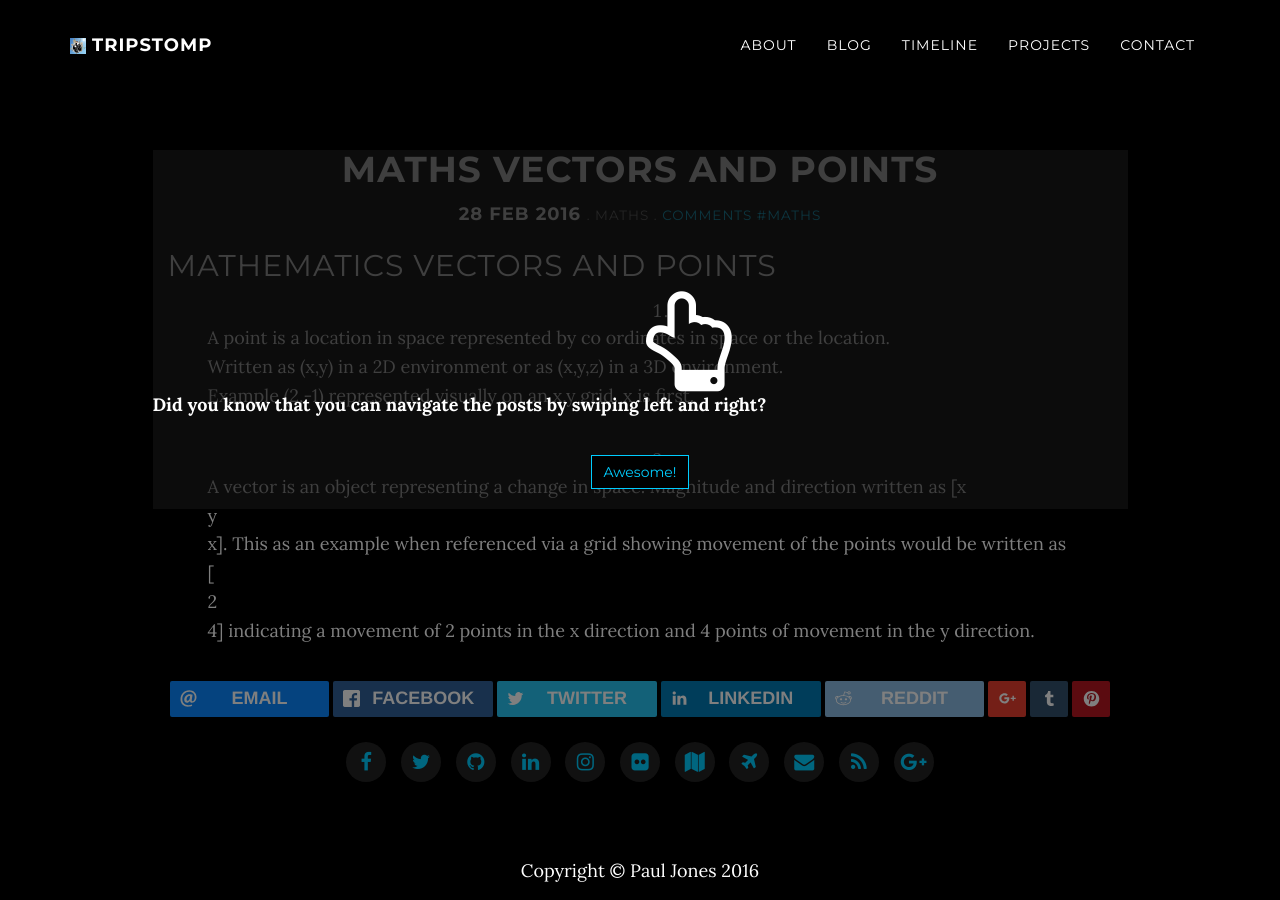
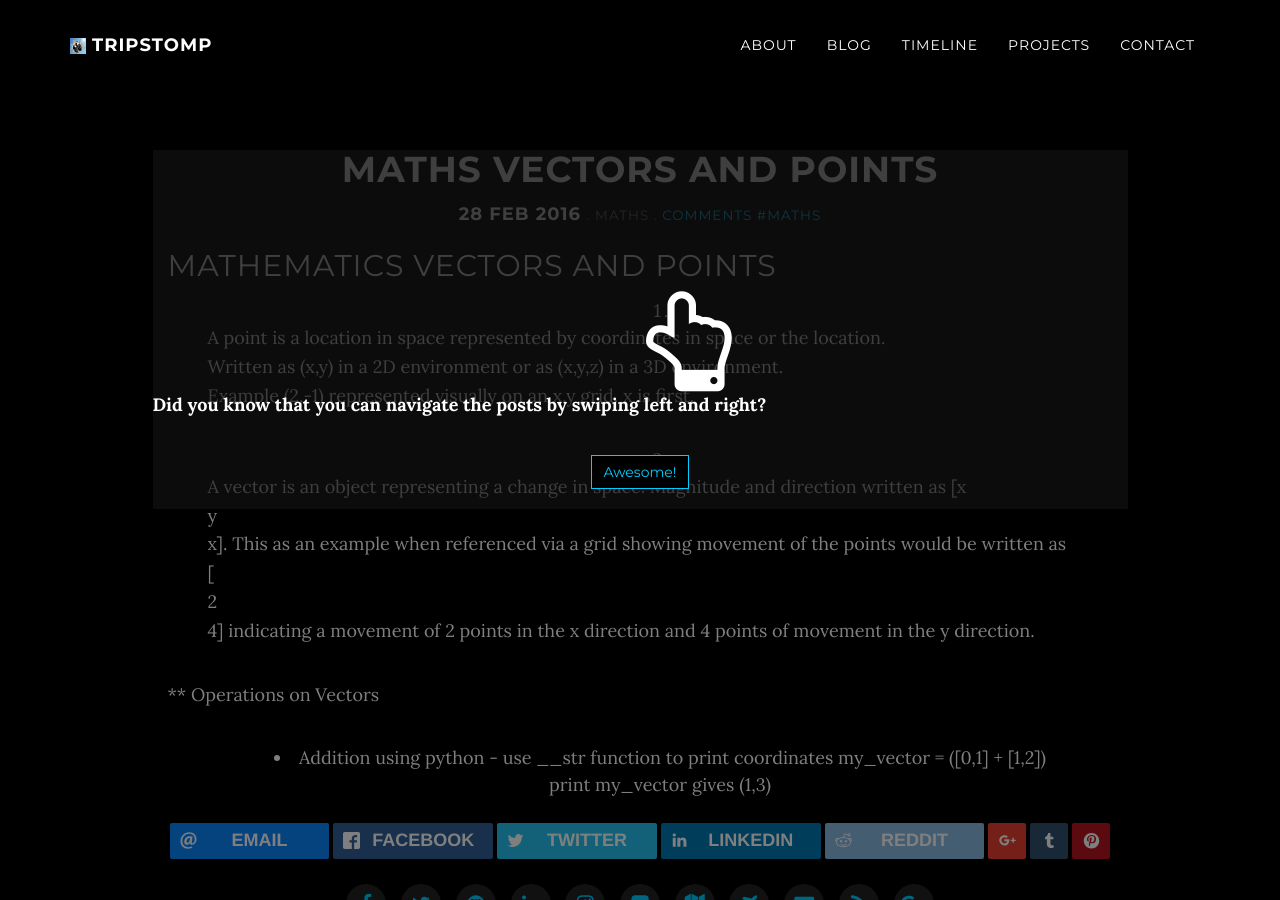
Before and after one commit to shmiko/shmiko.github.io, a Jekyll site: the page built from _posts/2016-02-28-maths-vectors-and-points.md, in a window 1280 px wide and 900 px high. Built offline with Jekyll 4.4.1, drawn with Linux system fonts in a browser that asks for light colours; nearby versions of some CDN libraries; comment, search, counter and statistics services are not loaded; a style sheet for code colours, icons or effects is not loaded.

Commit message:
vectors and points adding

```diff
--- a/_posts/2016-02-28-maths-vectors-and-points.md
+++ b/_posts/2016-02-28-maths-vectors-and-points.md
@@ -10,7 +10,7 @@ tags: [ 'maths']
 ## Mathematics Vectors and Points
 
 
-1. A point is a location in space represented by co ordinates in space or the location.
+1. A point is a location in space represented by coordinates in space or the location.
 Written as (x,y) in a 2D environment or as (x,y,z) in a 3D environment.
 Example (2,-1) represented visually on an x,y grid. x is first.
 
@@ -21,3 +21,9 @@ Example (2,-1) represented visually on an x,y grid. x is first.
  [
   2
   4] indicating a movement of 2 points in the x direction and 4 points of movement in the y direction.
+
+** Operations on Vectors
+
+ - Addition using python - use __str function to print coordinates
+ my_vector = ([0,1] + [1,2])
+ print my_vector gives (1,3)
```
